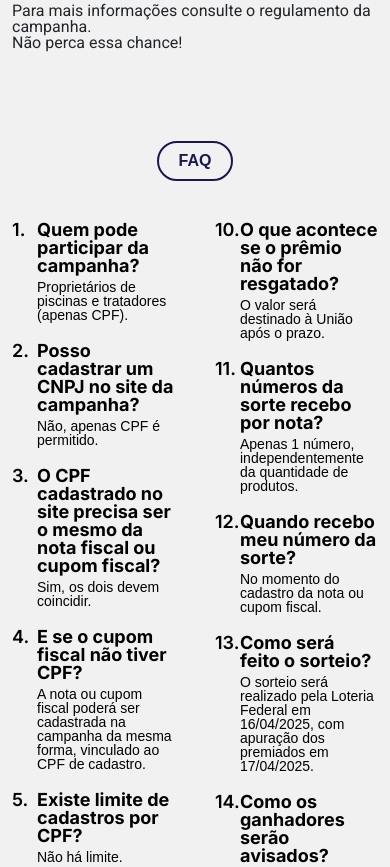
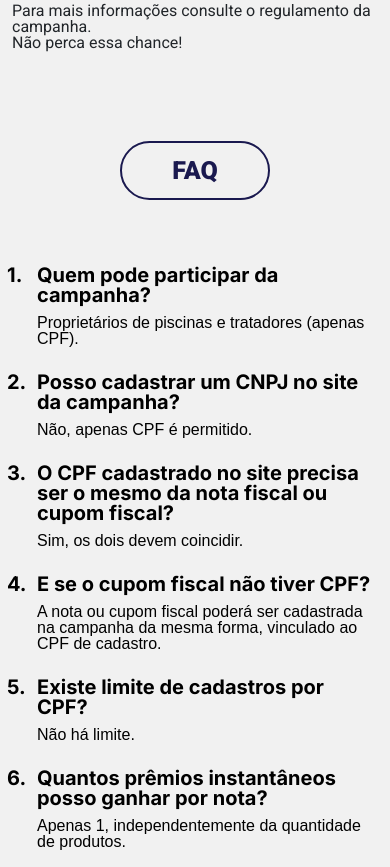
Before and after one commit to NicolasNalmeida/HTS, a plain HTML site: page index.html in a window 390 px wide. Shown: the part 3033-3900 px from the top of the page. Drawn offline with nearby package versions, Linux system fonts and the light colour scheme.

Commit message:
style(FAQ alterado em responsivo mobile, e desk):

```diff
--- a/assets/css/sass/home.scss
+++ b/assets/css/sass/home.scss
@@ -72,7 +72,7 @@ $faq-background-color: #F1F1F1;
                 letter-spacing: 1px;
             }
 
-            .mobile-list  {
+            .mobile-list {
                 display: block;
                 width: 40%;
                 padding-left: 5px;
@@ -87,7 +87,7 @@ $faq-background-color: #F1F1F1;
                 letter-spacing: 1px;
             }
 
-            .mobile-list  {
+            .mobile-list {
                 display: block;
                 width: 40%;
                 padding-left: 20px;
@@ -100,7 +100,7 @@ $faq-background-color: #F1F1F1;
                 @include toRem(16px);
             }
 
-            .mobile-list  {
+            .mobile-list {
                 width: 50%;
                 padding-left: 10px;
             }
@@ -148,6 +148,7 @@ $faq-background-color: #F1F1F1;
 
             @media(max-width: $bp1200) {
                 width: 40%;
+
                 .list {
                     @include toRem(18px);
                 }
@@ -548,6 +549,7 @@ $faq-background-color: #F1F1F1;
     }
 
     @media(max-width: $bp480) {
+
         .pool__hth,
         .pool__calendar {
             img {
@@ -558,7 +560,8 @@ $faq-background-color: #F1F1F1;
                 width: 80%;
                 @include toRem(16px);
 
-                .title, .paragraph {
+                .title,
+                .paragraph {
                     @include toRem(16px);
                 }
             }
@@ -638,6 +641,7 @@ $faq-background-color: #F1F1F1;
 
 .products {
     margin-top: 50px;
+
     .caption-mb {
         display: none;
 
@@ -690,17 +694,19 @@ $faq-background-color: #F1F1F1;
     display: flex;
     flex-direction: column;
     align-items: center;
+    width: 100%;
 
     h2 {
-        padding: 10px 20px;
+        font-family: $roboto;
+        padding: 10px 40px;
         border: 2px solid #1A194F;
         border-radius: 50px;
-        font-size: 16px;
-        font-weight: bold;
+        font-size: 20px;
+        font-weight: $bold;
         color: #1A194F;
         text-transform: uppercase;
         text-align: center;
-        margin-bottom: 20px;
+        margin-bottom: 40px;
         display: inline-block;
     }
 
@@ -708,19 +714,19 @@ $faq-background-color: #F1F1F1;
         display: flex;
         justify-content: center;
         gap: 40px;
-        width: 100%; // Garantir que a largura se ajuste ao contêiner
+        width: 100%;
 
         .left__list,
         .right__list {
-            flex: 1 1 50%; // Adiciona flexibilidade e largura mínima
-            max-width: 50%; // Limitar a largura máxima
+            flex: 1 1 100%; // Ajustar largura das listas
+            max-width: 100%; // Limitar largura máxima das listas
             text-align: left;
 
             dt {
                 font-weight: bold;
                 font-family: $inter;
-                font-size: 18px;
-                margin-top: 20px;
+                font-size: 20px; // Aumentar tamanho da fonte
+                margin-top: 25px; // Aumentar espaçamento entre os itens
                 color: #000000;
                 counter-increment: question-counter;
                 position: relative;
@@ -729,21 +735,49 @@ $faq-background-color: #F1F1F1;
                 &::before {
                     content: counter(question-counter) ". ";
                     position: absolute;
-                    left: 0;
-                    font-weight: $bold;
-                    font-size: 18px;
+                    left: -5px;
+                    font-weight: bold;
+                    font-size: 20px;
                     color: #000000;
                 }
             }
 
             dd {
-                margin: 5px 0 20px 25px;
-                font-size: 14px;
+                margin: 10px 0 25px 25px; // Aumentar espaçamento
+                font-size: 16px; // Aumentar tamanho da fonte
                 color: #000000;
             }
         }
     }
+
+    @media (max-width: 768px) {
+        h2 {
+            padding: 15px 50px;
+            font-size: 25px;
+            font-weight: $black;
+        }
+
+        .list__content {
+            flex-direction: column;
+            align-items: left;
+
+        }
+
+        .right__list {
+            margin-top: -70px;
+        }
+
+        dt {
+            @include toRem(25px);
+        }
+
+
+        dd {
+            @include toRem(16px);
+        }
+    }
 }
+
 
 .operation {
     margin-top: 50px;
```
Also changed, not shown: assets/css/theme.min.css.
